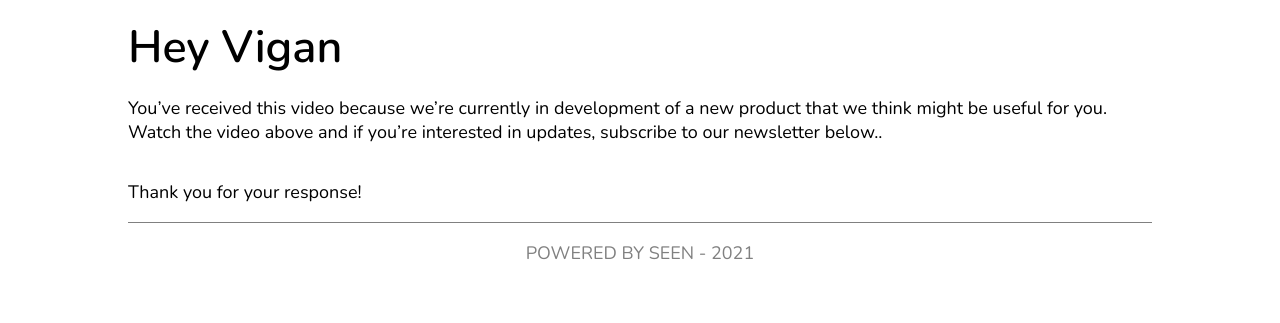
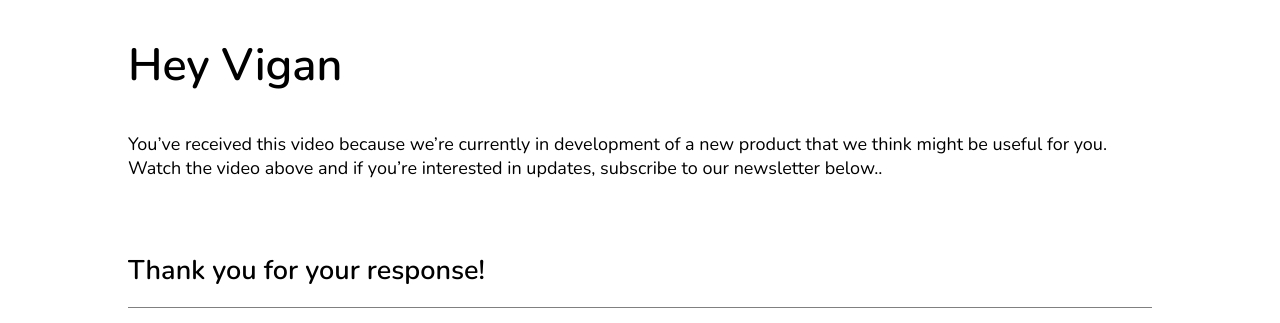
Before and after one commit to vigansokoli/landing-page-test, a plain HTML site: page index.html in a window 1280 px wide. Both pictures are taken after typing "name@example.com" into the empty fields and a click on the input "Subscribe". Shown: the part 383-706 px from the top of the page. Drawn offline with nearby package versions, Linux system fonts and the light colour scheme.

Commit message:
Fixing padding and font issuess

```diff
--- a/css/style.css
+++ b/css/style.css
@@ -42,7 +42,7 @@ header {
 .logo{
   position: absolute;
   top:20%;
-  left: 20vh;
+  left: 10vw;
   display: inline-block;
   width: 170px;
   margin: 5px;
@@ -113,7 +113,7 @@ video {
 
 .content {
   overflow: hidden;
-  margin-top: 1rem;
+  margin-top: 2rem;
 }
 
 .name {
@@ -181,3 +181,8 @@ video {
   margin-top:auto;
   margin-bottom: 20px;
 }
+
+.response {
+  font-size: 1.5rem;
+  font-weight: 900;
+}
--- a/index.html
+++ b/index.html
@@ -7,7 +7,7 @@
     <meta name="viewport" content="width=device-width, initial-scale=1.0">
     <link rel="preconnect" href="https://fonts.googleapis.com">
     <link rel="preconnect" href="https://fonts.gstatic.com" crossorigin>
-    <link href="https://fonts.googleapis.com/css2?family=Nunito:wght@400;600&display=swap" rel="stylesheet">
+    <link href="https://fonts.googleapis.com/css2?family=Nunito:wght@400;600;1,900&display=swap" rel="stylesheet">
 
     <link rel="stylesheet" href="css/style.css">
     <title>Document</title>
@@ -41,14 +41,14 @@
                 newsletter below..
             </div>
 
-            <div class="content">
+            <div class="content subscribe">
                 <form class="content" id="referral-form" onsubmit="return hideForm(event)">
                     <input type="email" placeholder="Email" id="email" name="email" required>
                     <input type="submit" class="btn" value="Subscribe">
                 </form>
             </div>
 
-            <div class="content" id="form-message" style="display: none;">
+            <div class="content response" id="form-message" style="display: none;">
                 Thank you for your response!
             </div>
         </div>
```
